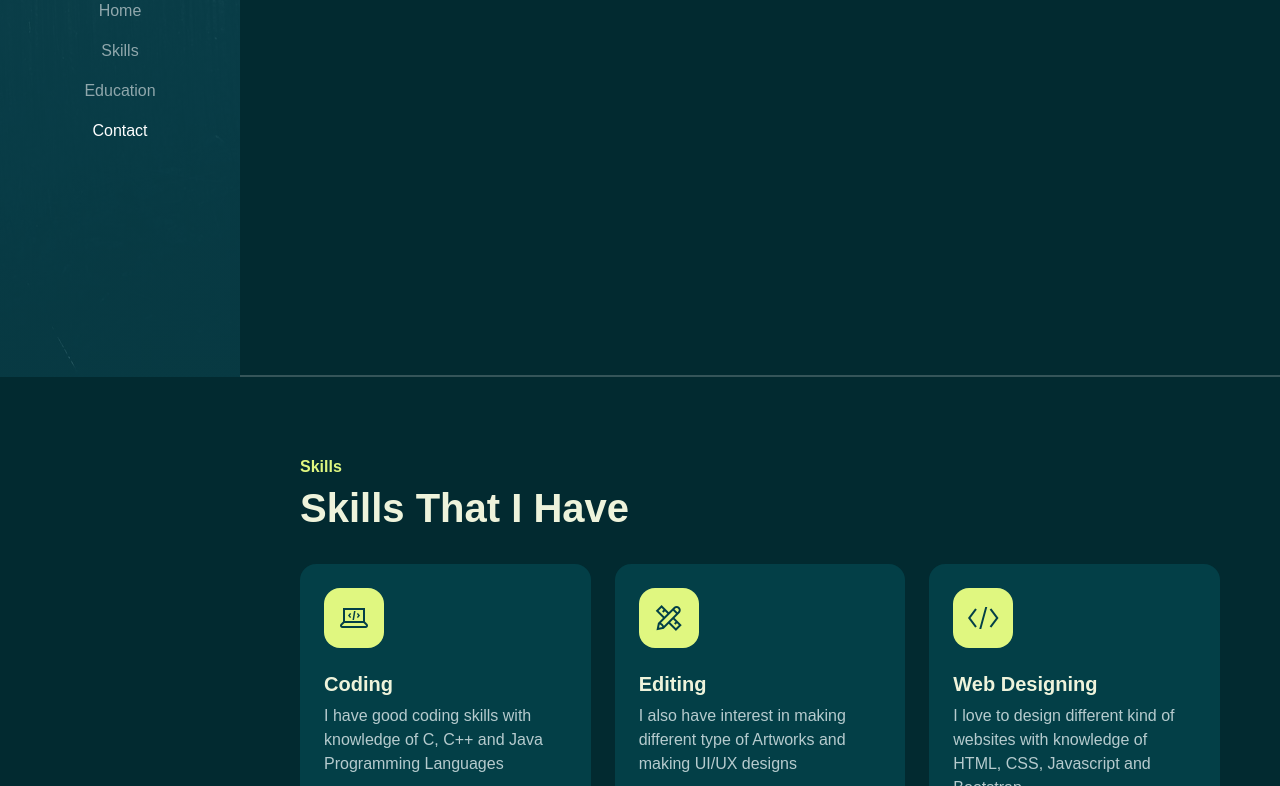
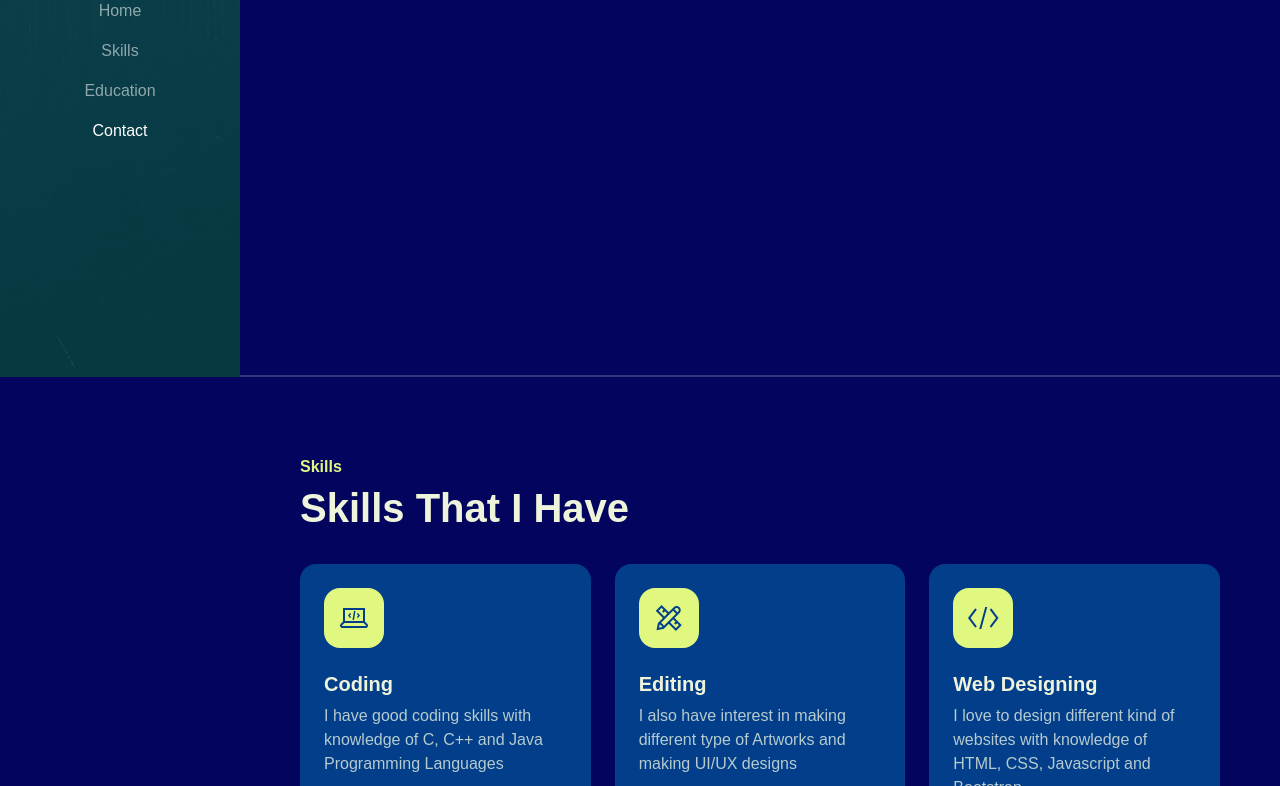
Before and after one commit to OmVasudev/my-portfolio.github.io, a plain HTML site: page index.html in a window 1280 px wide. Shown: the part 423-1209 px from the top of the page. Drawn offline with Linux system fonts and the light colour scheme; a web font is replaced by a local one.

Commit message:
Updated colors in style.css

```diff
--- a/assets/css/style.css
+++ b/assets/css/style.css
@@ -3,8 +3,8 @@
 :root {
     --color-body: #b6cbce;
     --color-heading: #eef3db;
-    --color-base: #033f47;
-    --color-base2: #022a30;
+    --color-base: #023e8a;
+    --color-base2: #03045e;
     --color-brand: #e0f780;
     --color-brand2: #deff58;
     --sidbar-width: 240px;
```
